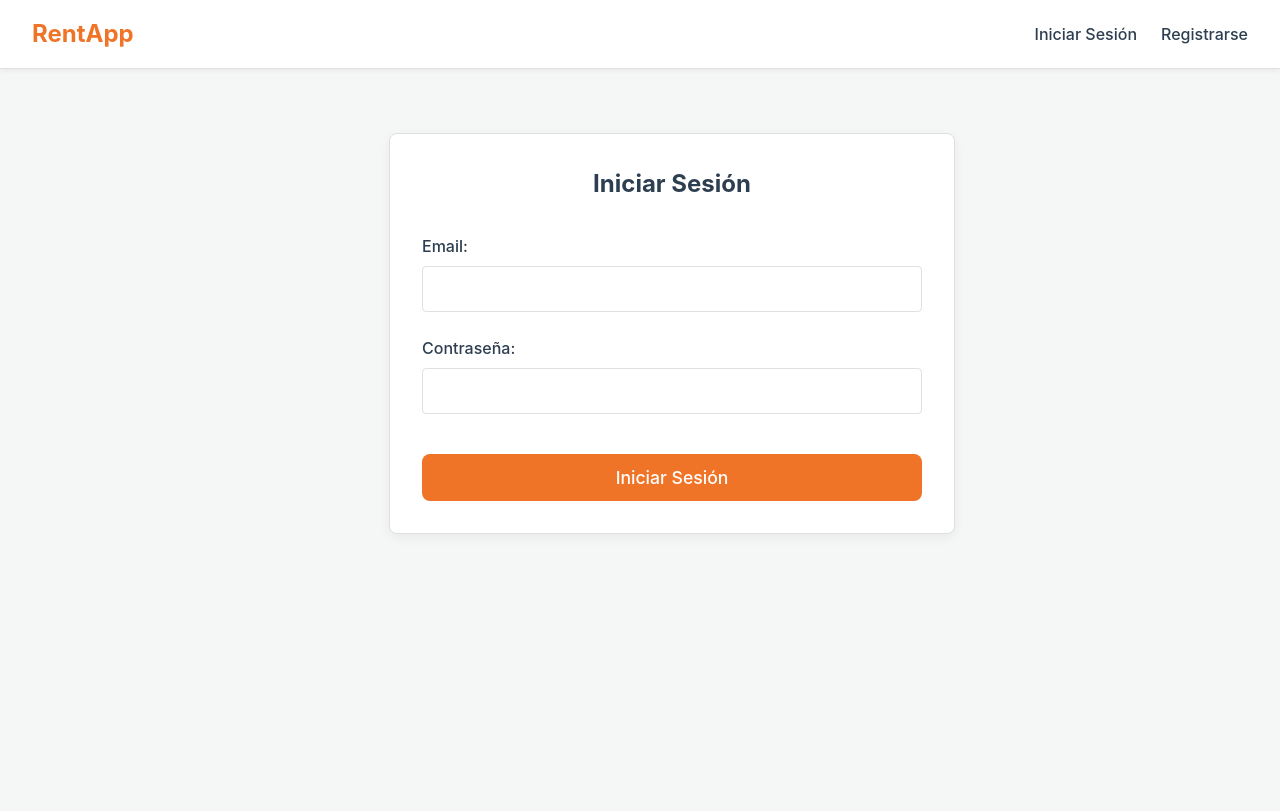
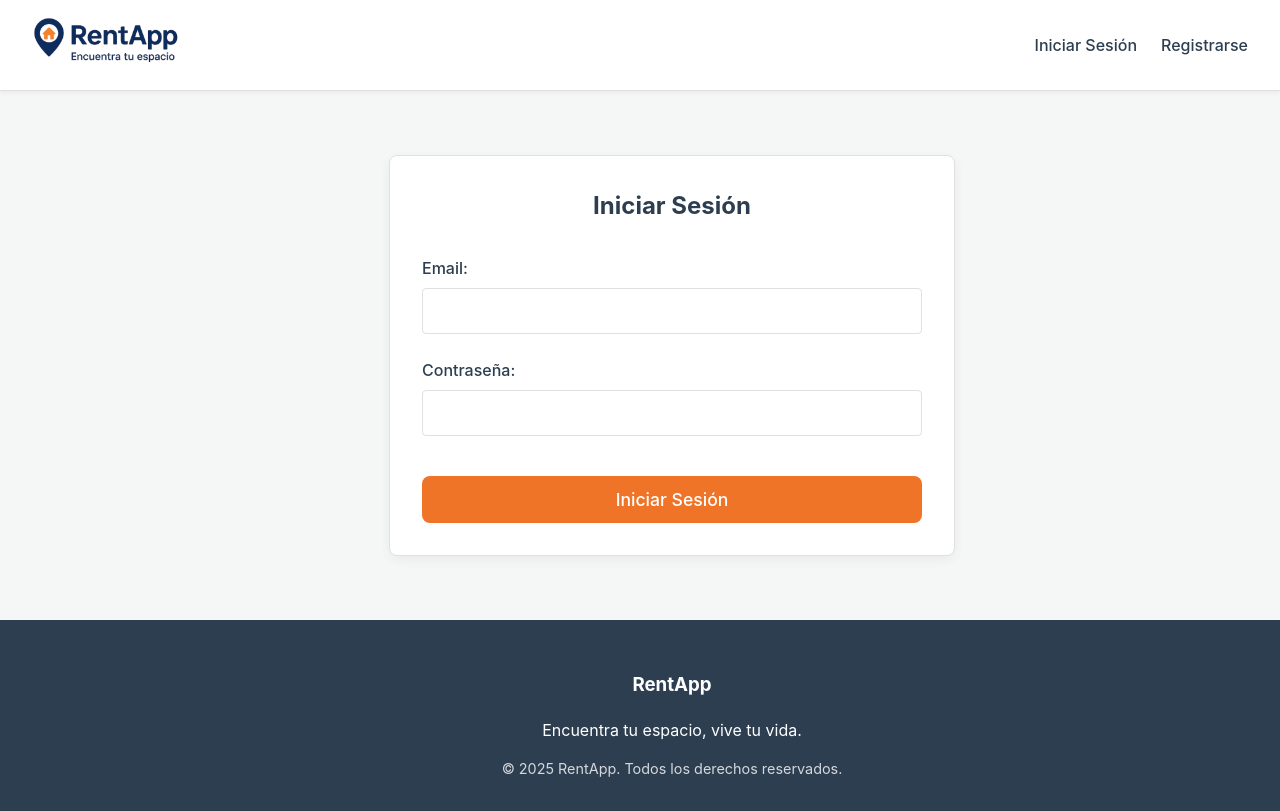
Before and after one commit to crespitosoff/rentapp-frontend, a React (Vite) app: page /login in a window 1280 px wide. Shown: the top 811 px of the page. Built offline with nearby package versions, Linux system fonts and the light colour scheme.

Commit message:
se agregó el logo

```diff
--- a/index.html
+++ b/index.html
@@ -2,7 +2,7 @@
 <html lang="en">
   <head>
     <meta charset="UTF-8" />
-    <link rel="icon" type="image/svg+xml" href="/vite.svg" />
+    <link rel="icon" type="image/svg+xml" href="/isologo.svg" />
     <meta name="viewport" content="width=device-width, initial-scale=1.0" />
     <title>rentapp-frontend</title>
   </head>
--- a/src/App.jsx
+++ b/src/App.jsx
@@ -1,7 +1,8 @@
 import { Link, Outlet } from 'react-router-dom';
 import { useContext } from 'react';
 import { AuthContext } from './context/AuthContext';
-import styles from './App.module.css'; // <-- 1. Importa el Módulo de CSS
+import styles from './App.module.css';
+import Footer from './components/Footer';
 
 function App() {
   //OBTÉN el token y la función logout del contexto
@@ -17,7 +18,7 @@ function App() {
 
         {/* 5. Añadimos un Logo/Título */}
         <Link to="/" className={styles.navLogo}>
-          RentApp
+          <img src="/logo.png" alt="RentApp Logo" style={{ height: '3rem' }} />
         </Link>
 
         {/* 6. Agrupamos los enlaces */}
@@ -55,6 +56,7 @@ function App() {
       <main className={styles.mainContent}> {/* 7. Usa la clase del contenido */}
         <Outlet /> {/* <-- Aquí se renderizarán HomePage, LoginPage, etc. */}
       </main>
+      <Footer />
     </div>
   );
 }
--- /dev/null
+++ b/src/components/Footer.jsx
@@ -0,0 +1,26 @@
+import React from 'react';
+
+const Footer = () => {
+  const footerStyle = {
+    backgroundColor: '#2c3e50', // Un gris oscuro elegante
+    color: 'white',
+    padding: '2rem',
+    textAlign: 'center',
+    marginTop: 'auto', // Esto empuja el footer al fondo si hay poco contenido
+    width: '100%'
+  };
+
+  return (
+    <footer style={footerStyle}>
+      <div>
+        <h3>RentApp</h3>
+        <p>Encuentra tu espacio, vive tu vida.</p>
+      </div>
+      <div style={{ marginTop: '1rem', fontSize: '0.9rem', opacity: 0.8 }}>
+        &copy; {new Date().getFullYear()} RentApp. Todos los derechos reservados.
+      </div>
+    </footer>
+  );
+};
+
+export default Footer;
```
Also changed, not shown: public/isologo.svg (added), public/logo.png (added).
